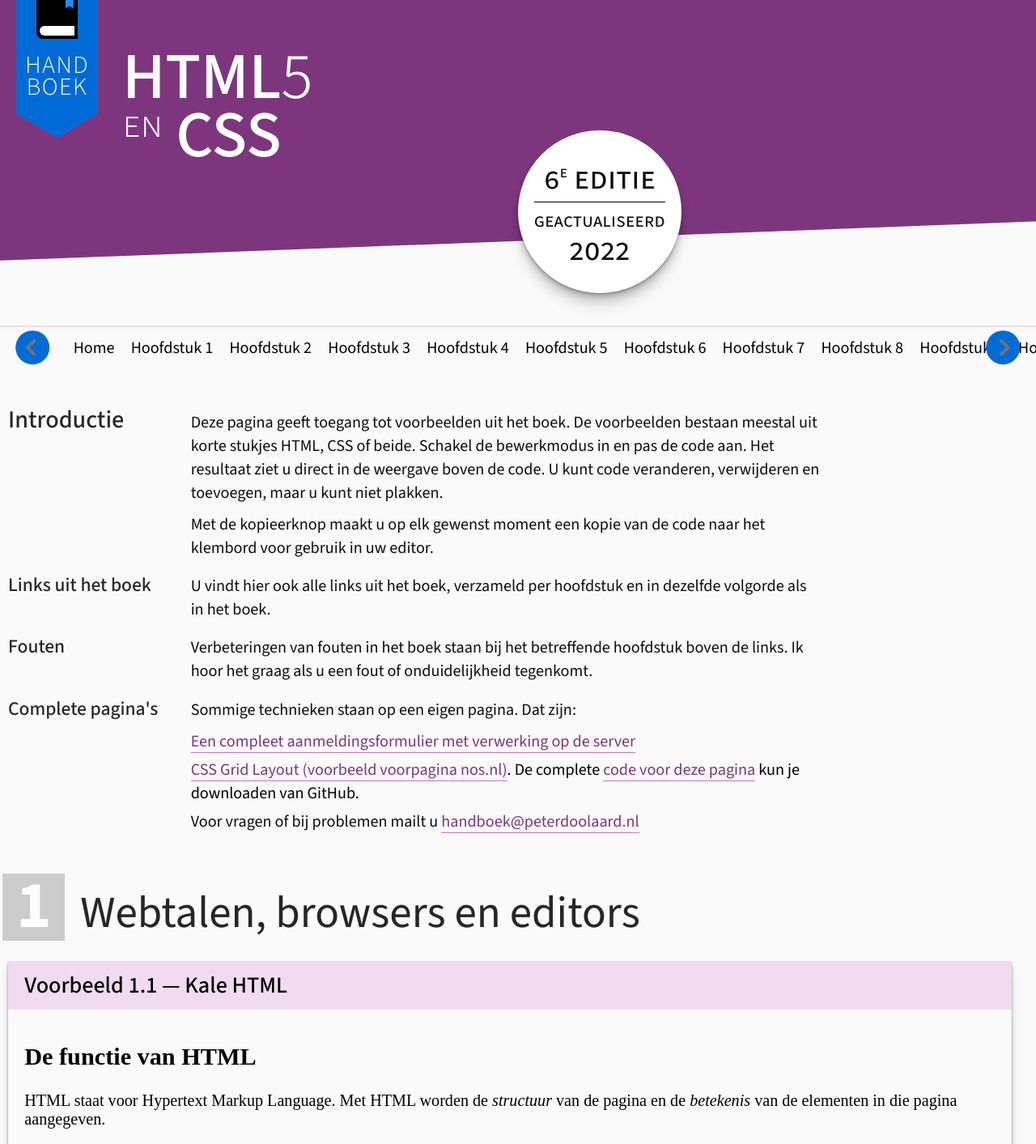
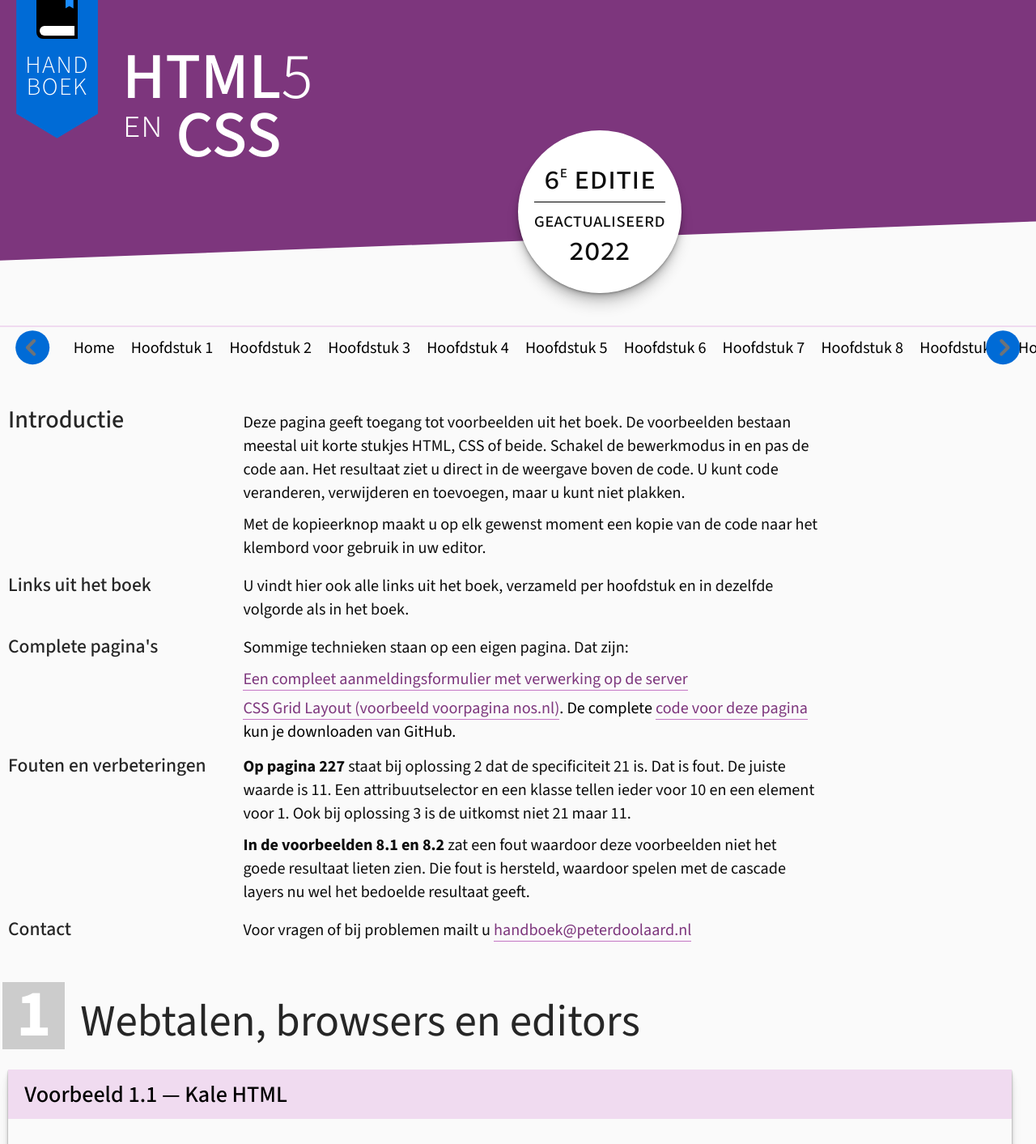
Before and after one commit to peterdoolaard/handboek-html-css.nl.2022, a PHP site: page /voorbeelden.html in a window 1280 px wide. Shown: the part 41-1454 px from the top of the page at 81% size. Run offline with PHP 8.4, Linux system fonts and the light colour scheme; some libraries are stand-ins or nearby versions.

Commit message:
Moved errata to front

```diff
--- a/css/style.css
+++ b/css/style.css
@@ -163,7 +163,7 @@
     align-items: baseline;
     column-gap: 2rem;
     display: grid;
-    grid-template-columns: max-content 1fr;
+    grid-template-columns: minmax(min-content, 250px) 1fr;
     max-width: 1024px;
   }
 }
--- a/js/modules/examples.js
+++ b/js/modules/examples.js
@@ -1101,7 +1101,7 @@ a:any-link {
    }
 }
 @layer base {
-   a.link {
+   a[href] {
       color: indianred;
    }
 }
@@ -1136,7 +1136,7 @@ a {
    }
 }
 @layer base {
-   a.link {
+   a[href] {
       color: indianred;
    }
 }
--- a/js/voorbeelden.js
+++ b/js/voorbeelden.js
@@ -133,7 +133,7 @@ class CodeExample extends HTMLElement {
 
   /* alleen het label zorg ervoor dat elk voorbeeld het initiële lettertype gebruikt */
   .figure-container :is(.code-edit__label, .button-reset-code) {
-    font-family: SourceSans3;
+    font-family: SourceSans3, sans-serif;
   }
 
   a:any-link, button, [type="button"] {
--- a/voorbeelden.html
+++ b/voorbeelden.html
@@ -382,8 +382,6 @@
         <p>Met de kopieerknop maakt u op elk gewenst moment een kopie van de code naar het klembord voor gebruik in uw editor.</p>
         <h3 class="inleiding-subkop">Links uit het boek</h3>
         <p>U vindt hier ook alle links uit het boek, verzameld per hoofdstuk en in dezelfde volgorde als in het boek.</p>
-        <h3 class="inleiding-subkop">Fouten</h3>
-        <p>Verbeteringen van fouten in het boek staan bij het betreffende hoofdstuk boven de links. Ik hoor het graag als u een fout of onduidelijkheid tegenkomt.</p>
         <h3 class="inleiding-subkop">Complete pagina's</h3>
         <p>Sommige technieken staan op een eigen pagina. Dat zijn:</p>
         <ul role="list">
@@ -391,6 +389,10 @@
           <li><a class="link-text" href="nos_voorbeeld.html">CSS Grid Layout (voorbeeld voorpagina nos.nl)</a>. De complete
             <a class="link-text" href="https://github.com/peterdoolaard/nos-grid-voorbeeld">code voor deze pagina</a> kun je downloaden van GitHub.</li>
         </ul>
+        <h3 class="inleiding-subkop">Fouten en verbeteringen</h3>
+        <p><span class="errata">Op pagina 227</span> staat bij oplossing 2 dat de specificiteit 21 is. Dat is fout. De juiste waarde is 11. Een attribuutselector en een klasse tellen ieder voor 10 en een element voor 1. Ook bij oplossing 3 is de uitkomst niet 21 maar 11.</p>
+        <p><span class="errata">In de voorbeelden 8.1 en 8.2</span> zat een fout waardoor deze voorbeelden niet het goede resultaat lieten zien. Die fout is hersteld, waardoor spelen met de cascade layers nu wel het bedoelde resultaat geeft.</p>
+        <h3 class="inleiding-subkop">Contact</h3>
         <p>Voor vragen of bij problemen mailt u <a class="link-text" href="mailto:handboek@peterdoolaard.nl">handboek@peterdoolaard.nl</a></p>
       </div>
       <div class="chapter-wrapper">
@@ -765,8 +767,6 @@
         <div class="chapter-main-8">
         </div>
         <aside class="chapter-aside">
-          <h3 class="chapter-aside__heading">Fouten en verbeteringen</h3>
-          <p><span class="errata">Op pagina 227</span> staat bij oplossing 2 dat de specificiteit 21 is. Dat is fout. De juiste waarde is 11. Een attribuutselector en een klasse tellen ieder voor 10 en een element voor 1. Ook bij oplossing 3 is de uitkomst niet 21 maar 11.</p>
           <h3 class="chapter-aside__heading">Links</h3>
           <ul class="links-list">
             <li>
```
